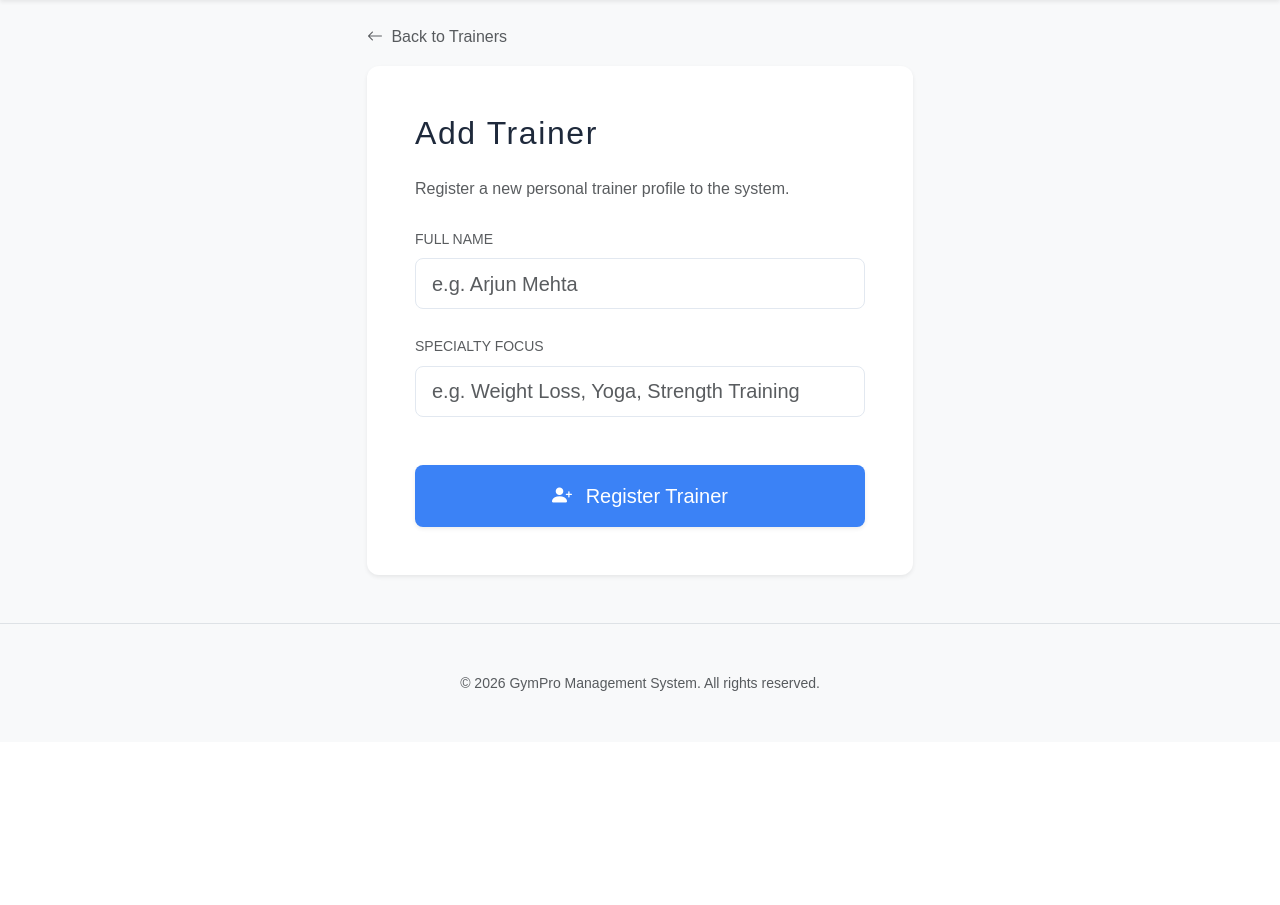
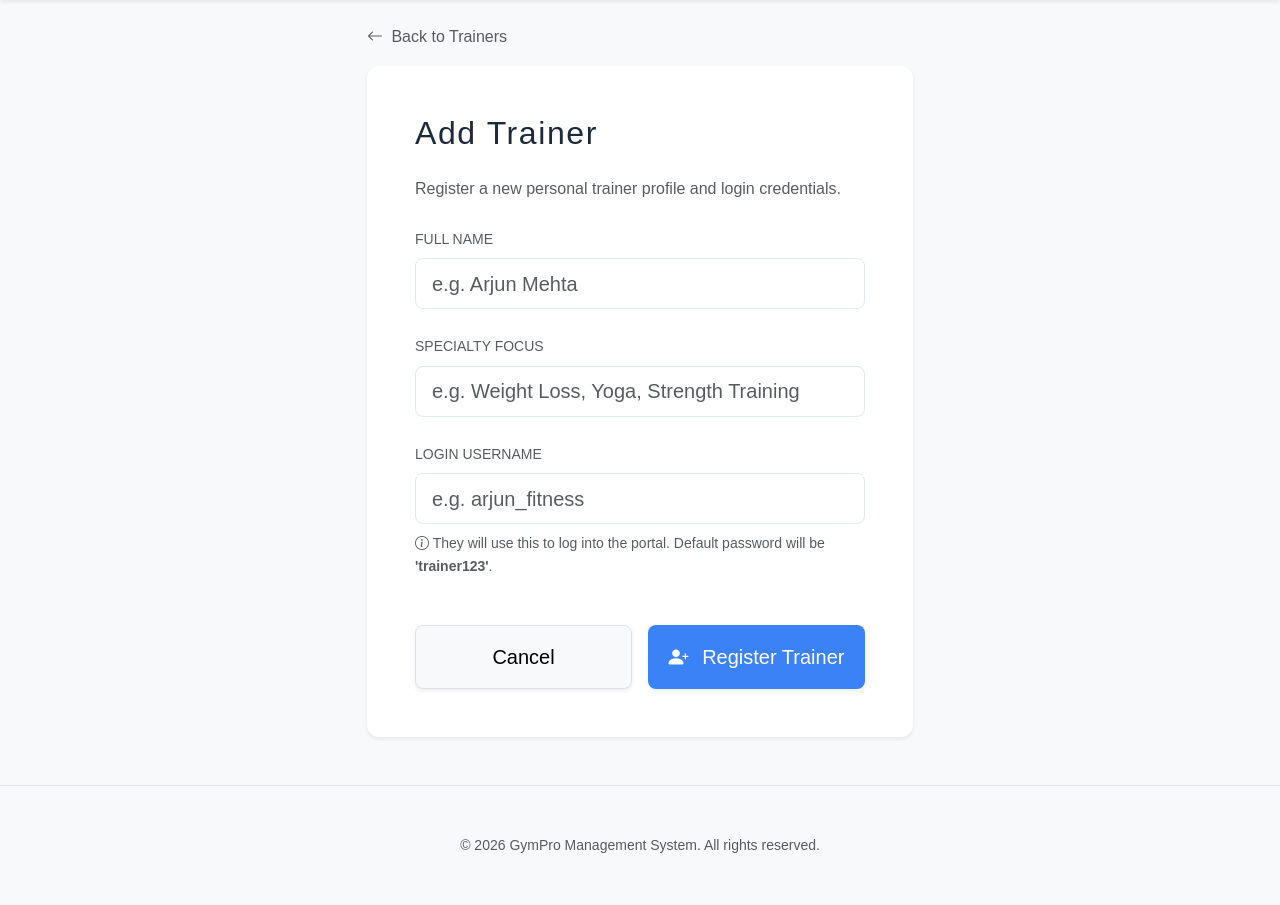
Before and after one commit to suman8-create/GymPro, a Flask app: page /add_trainer in a window 1280 px wide. Shown: the part 72-977 px from the top of the page. Before the commit the page ends 763 px from the top, so only its background shows below. Run offline with Flask 3, Linux system fonts and the light colour scheme; a user stored in the database is signed in.

Commit message:
Added username field to add trainer UI

```diff
--- a/templates/add_trainer.html
+++ b/templates/add_trainer.html
@@ -12,7 +12,7 @@
     <div class="card border-0 shadow-sm">
       <div class="card-body p-5">
         <h2 class="mb-4">Add Trainer</h2>
-        <p class="text-muted mb-4">Register a new personal trainer profile to the system.</p>
+        <p class="text-muted mb-4">Register a new personal trainer profile and login credentials.</p>
 
         <form method="POST" action="{{ url_for('add_trainer') }}">
           <div class="row g-4">
@@ -29,8 +29,20 @@
                      placeholder="e.g. Weight Loss, Yoga, Strength Training" required />
             </div>
 
-            <div class="col-12 mt-5">
-              <button type="submit" class="btn btn-primary btn-lg w-100 py-3 shadow-sm">
+            <div class="col-12">
+              <label for="username" class="form-label text-muted small text-uppercase">Login Username</label>
+              <input type="text" class="form-control form-control-lg" id="username" name="username"
+                     placeholder="e.g. arjun_fitness" required />
+              <div class="form-text text-muted mt-2">
+                <i class="bi bi-info-circle"></i> They will use this to log into the portal. Default password will be <strong>'trainer123'</strong>.
+              </div>
+            </div>
+
+            <div class="col-12 mt-5 d-flex gap-3">
+              <a href="{{ url_for('trainers') }}" class="btn btn-light btn-lg w-50 py-3 shadow-sm border">
+                Cancel
+              </a>
+              <button type="submit" class="btn btn-primary btn-lg w-50 py-3 shadow-sm">
                 <i class="bi bi-person-plus-fill me-2"></i> Register Trainer
               </button>
             </div>
```
